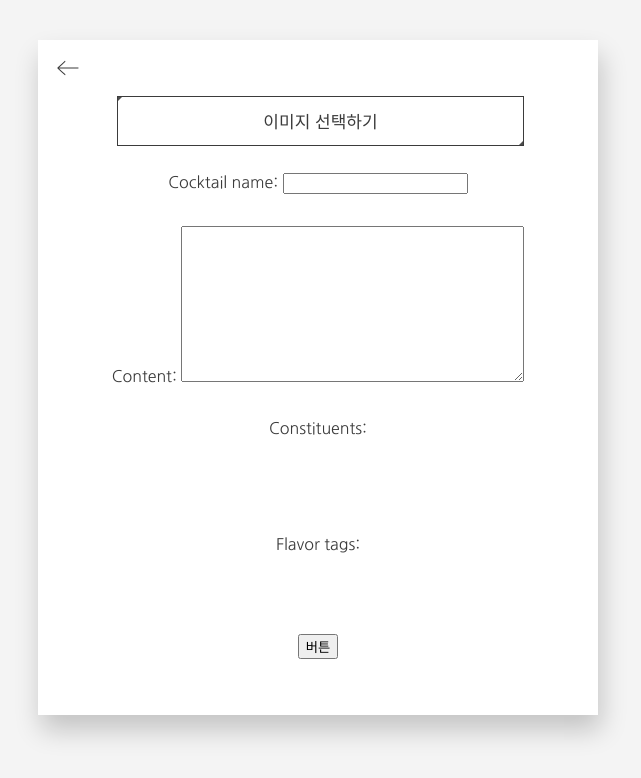
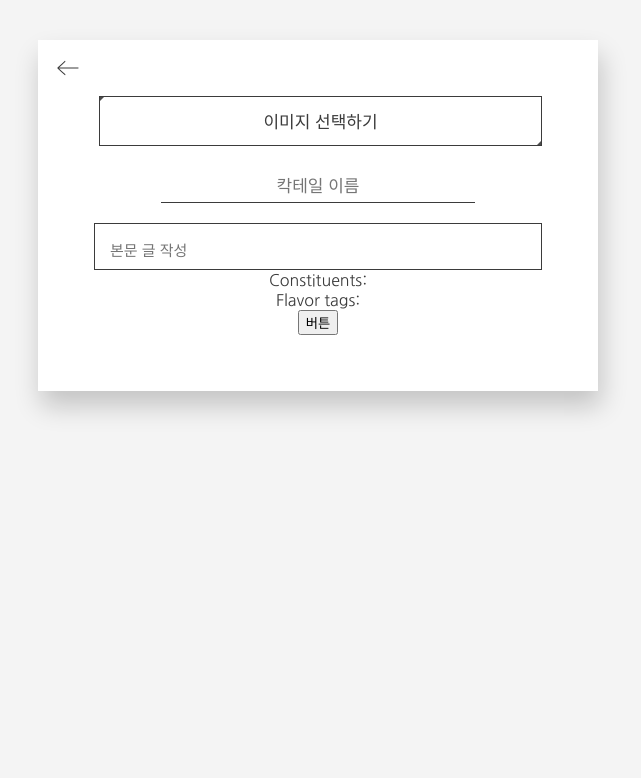
Before and after one commit to clomia/Aribi, a Django app: page /postings/create in a window 1280 px wide. Shown: the top 778 px of the page, without its empty margins (322-963 px from the left). Run offline with Django 3.2, Linux system fonts and the light colour scheme; data that the repository does not hold is empty.

Commit message:
posting create 본문 input 완성 & 태그ele 렌더링

```diff
--- a/postings/forms.py
+++ b/postings/forms.py
@@ -3,7 +3,7 @@ from postings import models
 from archives.models import Constituent, FlavorTag
 
 
-class PostingCreate(forms.ModelForm):
+class PostingCreateFrom(forms.ModelForm):
     class Meta:
         model = models.Posting
         fields = [
@@ -13,8 +13,35 @@ class PostingCreate(forms.ModelForm):
             "flavor_tags",
         ]
 
+    cocktail_name = forms.CharField(
+        max_length=30,
+        label_suffix="",
+        label="",
+        widget=forms.TextInput(
+            attrs={
+                "placeholder": "칵테일 이름",
+            }
+        ),
+    )
+    content = forms.CharField(
+        max_length=2000,
+        widget=forms.Textarea(
+            attrs={
+                "placeholder": "본문 글 작성",
+                "onKeyDown": "resize(this)",
+                "onKeyup": "resize(this)",
+            }
+        ),
+        label_suffix="",
+        label="",
+    )
+
     def many_to_many_input(self, name, model):
-        self.fields[name].widget = forms.widgets.CheckboxSelectMultiple()
+        self.fields[name].widget = forms.widgets.CheckboxSelectMultiple(
+            attrs={
+                "class": "none",
+            }
+        )
         self.fields[name].help_text = ""
         self.fields[name].queryset = model.objects.all()
 
--- a/postings/views.py
+++ b/postings/views.py
@@ -21,7 +21,7 @@ def posting(request, pk):
 
 def posting_create_form(request):
     if not request.POST:
-        form = forms.PostingCreate
+        form = forms.PostingCreateFrom
         return render(
             request,
             "page/posting-create/main.html",
--- a/static/css/page/posting-create/core.css
+++ b/static/css/page/posting-create/core.css
@@ -1,4 +1,5 @@
 @import "file-input.css";
+@import "text-input.css";
 
 body{
     display: flex;
@@ -24,6 +25,7 @@ body{
     display: flex;
     flex-direction: column;
     align-items: center;
+    width: 100%;
 }
 
 .box__go-to-back{
@@ -40,10 +42,16 @@ body{
 @media all and (hover: none) and (pointer: coarse) {
     /* 모바일용 */
     .box{
-        height: 70vmax;
+        padding-top: 15vmin;
     }
 }
 
 .none{
     display: none;
 }
+
+ul {
+    display: flex;
+    flex-direction: column;
+    align-self: flex-start;
+}
--- /dev/null
+++ b/static/css/page/posting-create/text-input.css
@@ -0,0 +1,37 @@
+input[type=text] {
+    border: none;
+    border-bottom: 1px solid #3b3b3b;
+    width: 70%;
+    font-size: 17px;
+    padding-bottom: 5px;
+    margin: 20px 0;
+    text-align: center;
+}
+
+input[type=text]:focus {
+    outline: none;
+}
+
+textarea {
+    background: transparent;
+    box-shadow: none;
+    border: none;
+    font-family: 'Nanum Gothic', sans-serif;
+    font-size: 15px;
+    resize: none;
+    overflow-y: hidden;
+    border: 1px solid #3b3b3b;
+    width: 100%;
+    height: 100%;
+    padding: 15px;
+    height: 47px;
+    color: #3b3b3b;
+}
+
+textarea:active{
+    outline: none;
+}
+
+textarea:focus{
+    outline: none;
+}
--- /dev/null
+++ b/static/js/posting-create/2-function.js
@@ -0,0 +1,4 @@
+function resize(obj) {
+    obj.style.height = "31px";
+    obj.style.height = obj.scrollHeight + "px";
+}
--- /dev/null
+++ b/static/js/posting-create/3-tag-input.js
@@ -0,0 +1,22 @@
+const constituents = document.querySelector("#id_constituents"),
+    flavors = document.querySelector("#id_flavor_tags"),
+    tagBox = document.querySelector(".tag-box");
+
+function renderTag(ul, className) {
+    // inputId로 input찾아서 click하면 checked 된다!
+    for (let li of ul.querySelectorAll("li")) {
+        let label = li.querySelector('label');
+        let inputId = label.getAttribute("for");
+        let text = label.innerText.trim();
+
+        let div = document.createElement("div");
+        div.classList.add("tag");
+        div.classList.add(className);
+        div.setAttribute("inputId", inputId);
+        div.innerHTML = text;
+        tagBox.appendChild(div);
+    }
+}
+
+renderTag(constituents, "constituents");
+renderTag(flavors, "flavors");
--- a/templates/page/posting-create/main.html
+++ b/templates/page/posting-create/main.html
@@ -20,7 +20,8 @@
                     <div class="img-box__add-btn sexy-btn">이미지 선택하기</div>
                 </div>
             </div>
-            {{ form.as_p }}
+            {{ form }}
+            <div class="tag-box"></div>
             <button>버튼</button>
         </form>
     </div>
```
